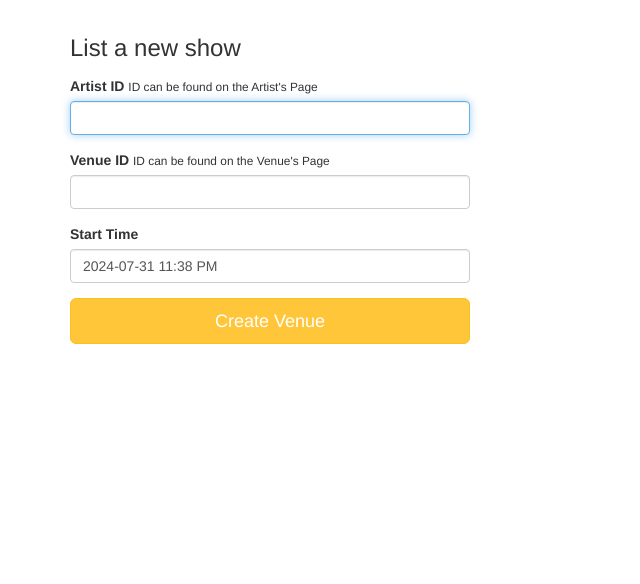
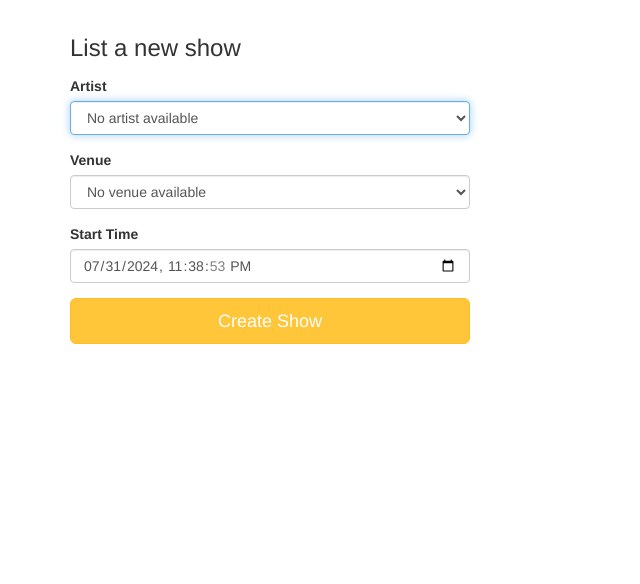
Before and after one commit to mattgaskey/fyyur, a Flask app: page /shows/create in a window 1280 px wide. Shown: the part 60-644 px from the top of the page, without its empty margins (0-640 px from the left). Run offline with Flask 3, Linux system fonts and the light colour scheme; some libraries are stand-ins or nearby versions.

Commit message:
improved show form

```diff
--- a/fyyur/show/forms.py
+++ b/fyyur/show/forms.py
@@ -1,34 +1,32 @@
 from flask import render_template, flash
-from datetime import datetime
+from datetime import datetime, timezone
 from flask_wtf import FlaskForm
-from wtforms import StringField, DateTimeField
-from wtforms.validators import DataRequired, ValidationError
+from wtforms import SelectField, DateTimeLocalField
+from wtforms.validators import DataRequired
 import sqlalchemy as sa
 from fyyur import db
 from fyyur.models import Artist, Venue
 
 class ShowForm(FlaskForm):
-    artist_id = StringField(
+    artist_id = SelectField(
         'artist_id',
-        validators=[DataRequired()]
+        validators=[DataRequired()],
+        choices=[]
     )
-    venue_id = StringField(
+    venue_id = SelectField(
         'venue_id',
-        validators=[DataRequired()]
+        validators=[DataRequired()],
+        choices=[]
     )
-    start_time = DateTimeField(
+    start_time = DateTimeLocalField(
         'start_time',
-        format='%Y-%m-%d %I:%M %p',
         validators=[DataRequired()],
-        default=datetime.today()
+        default=datetime.now(timezone.utc)
     )
 
-    def validate_artist_id(self, artist_id):
-      artist = db.session.scalar(sa.select(Artist).where(Artist.id == artist_id.data))
-      if not artist:
-        raise ValidationError('Artist does not exist.')
-
-    def validate_venue_id(self, venue_id):
-      venue = db.session.scalar(sa.select(Venue).where(Venue.id == venue_id.data))
-      if not venue:
-        raise ValidationError('Venue does not exist.')
+    def __init__(self, *args, **kwargs):
+      super(ShowForm, self).__init__(*args, **kwargs)
+      artists = db.session.scalars(sa.select(Artist).order_by(Artist.name)).all()
+      self.artist_id.choices = [(artist.id, artist.name) for artist in artists] if artists else [('', 'No artist available')]
+      venues = db.session.scalars(sa.select(Venue).order_by(Venue.name)).all()
+      self.venue_id.choices = [(venue.id, f"{venue.name} - {venue.city}, {venue.state}") for venue in venues] if venues else [('', 'No venue available')]
--- a/fyyur/templates/forms/new_show.html
+++ b/fyyur/templates/forms/new_show.html
@@ -6,20 +6,18 @@
       {{ form.hidden_tag() }}
       <h3 class="form-heading">List a new show</h3>
       <div class="form-group">
-        <label for="artist_id">Artist ID</label>
-        <small>ID can be found on the Artist's Page</small>
+        <label for="artist_id">Artist</label>
         {{ form.artist_id(class_ = 'form-control', autofocus = true) }}
       </div>
       <div class="form-group">
-        <label for="venue_id">Venue ID</label>
-        <small>ID can be found on the Venue's Page</small>
+        <label for="venue_id">Venue</label>
         {{ form.venue_id(class_ = 'form-control', autofocus = true) }}
       </div>
       <div class="form-group">
           <label for="start_time">Start Time</label>
           {{ form.start_time(class_ = 'form-control datepicker', placeholder='YYYY-MM-DD HH:MM', autofocus = true) }}
         </div>
-      <input type="submit" value="Create Venue" class="btn btn-primary btn-lg btn-block">
+      <input type="submit" value="Create Show" class="btn btn-primary btn-lg btn-block">
     </form>
   </div>
 {% endblock %}
```
Also changed, not shown: fyyur/main/forms.py (deleted).
